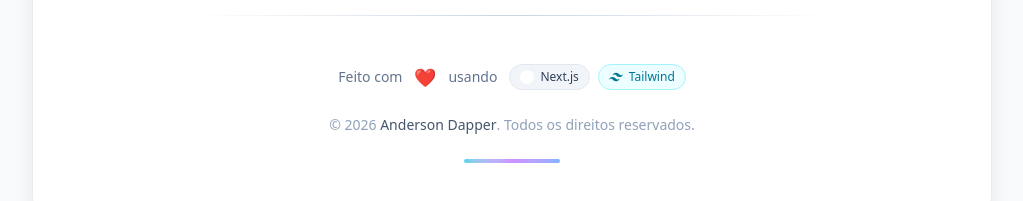
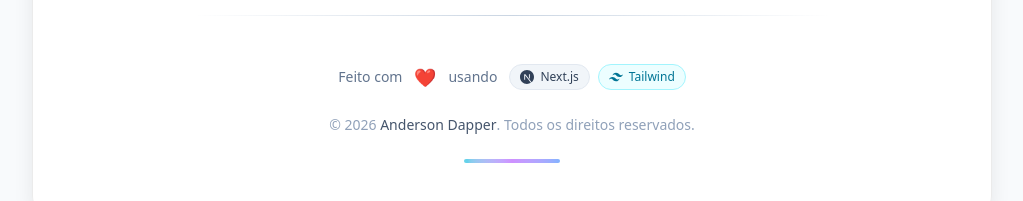
Before and after one commit to toppermitz/andersondapper, a Next.js app: page / in a window 1280 px wide. Shown: the part 2529-2730 px from the top of the page, without its empty margins (128-1151 px from the left). Built offline with nearby package versions, Linux system fonts and the light colour scheme.

Commit message:
fix: usa react-icons para logos no footer

```diff
--- a/src/components/Footer.tsx
+++ b/src/components/Footer.tsx
@@ -1,4 +1,6 @@
 'use client'
+
+import { SiNextdotjs, SiTailwindcss } from 'react-icons/si'
 
 export default function Footer() {
   const currentYear = new Date().getFullYear()
@@ -21,15 +23,13 @@ export default function Footer() {
           <div className="flex items-center gap-2">
             {/* Next.js badge */}
             <span className="inline-flex items-center gap-1.5 px-2.5 py-1 rounded-full text-xs font-medium bg-slate-100 dark:bg-slate-800 text-slate-700 dark:text-slate-300 border border-slate-200 dark:border-slate-700">
-              <span className="w-3.5 h-3.5 rounded-full bg-current flex items-center justify-center text-[8px] font-bold text-white dark:text-slate-900">N</span>
+              <SiNextdotjs className="w-3.5 h-3.5" />
               Next.js
             </span>
 
             {/* Tailwind badge */}
             <span className="inline-flex items-center gap-1.5 px-2.5 py-1 rounded-full text-xs font-medium bg-cyan-50 dark:bg-cyan-950/50 text-cyan-700 dark:text-cyan-300 border border-cyan-200 dark:border-cyan-800">
-              <svg className="w-3.5 h-3.5" viewBox="0 0 24 24" fill="currentColor">
-                <path d="M12.001 4.8c-3.2 0-5.2 1.6-6 4.8 1.2-1.6 2.6-2.2 4.2-1.8.913.228 1.565.89 2.288 1.624C13.666 10.618 15.027 12 18.001 12c3.2 0 5.2-1.6 6-4.8-1.2 1.6-2.6 2.2-4.2 1.8-.913-.228-1.565-.89-2.288-1.624C16.337 6.182 14.976 4.8 12.001 4.8zm-6 7.2c-3.2 0-5.2 1.6-6 4.8 1.2-1.6 2.6-2.2 4.2-1.8.913.228 1.565.89 2.288 1.624 1.177 1.194 2.538 2.576 5.512 2.576 3.2 0 5.2-1.6 6-4.8-1.2 1.6-2.6 2.2-4.2 1.8-.913-.228-1.565-.89-2.288-1.624C10.337 13.382 8.976 12 6.001 12z"/>
-              </svg>
+              <SiTailwindcss className="w-3.5 h-3.5" />
               Tailwind
             </span>
           </div>
```
